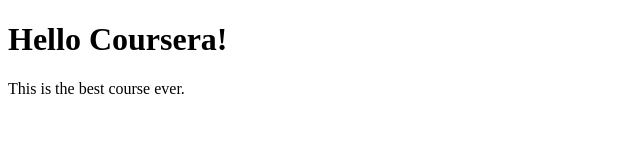
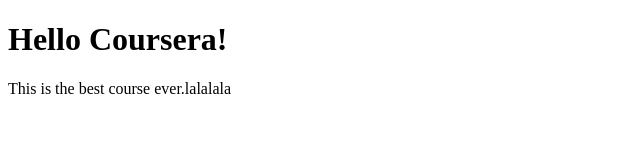
Before and after one commit to Inevera/Practice, a plain HTML site: page site/index.html in a window 1280 px wide. Shown: the full height of the page, 0-640 px from the left. Drawn offline with Linux system fonts and the light colour scheme.

Commit message:
Lalalalala

```diff
--- a/site/index.html
+++ b/site/index.html
@@ -6,7 +6,7 @@
 </head>
 <body>
 <h1>Hello Coursera!</h1>
-<p>This is the best course ever.</p>
+<p>This is the best course ever.lalalala</p>
 </body>
 
 </html>
```
